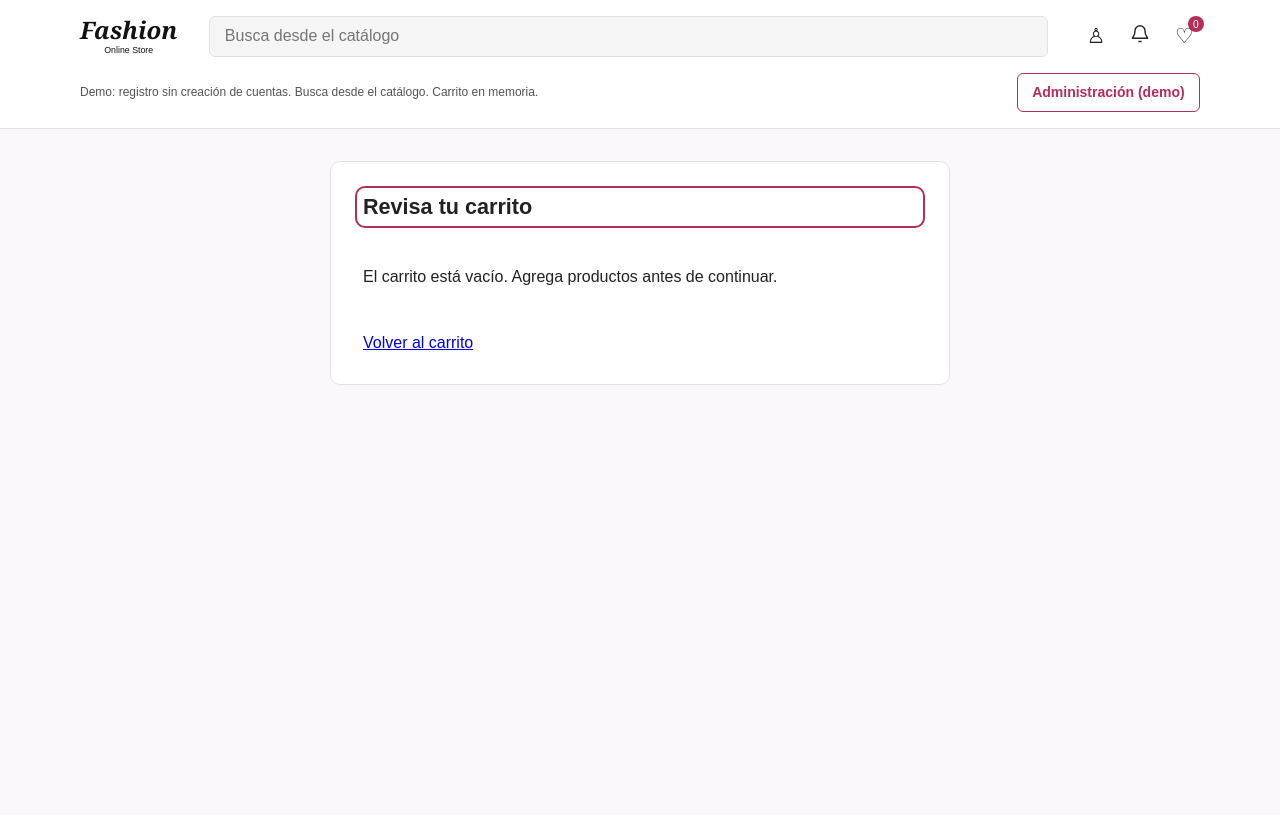
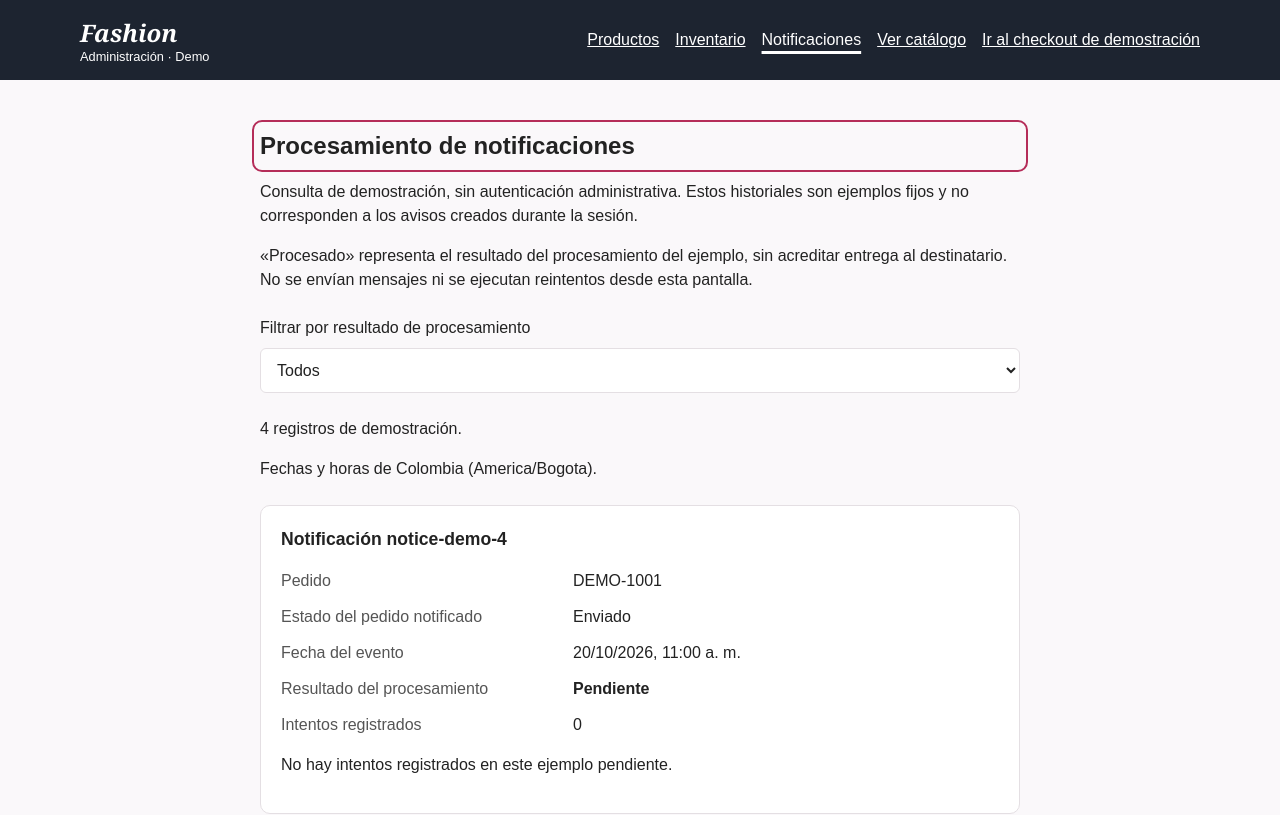
Before and after one commit to Thiago508/ProyectoIngSoftII-Front, a React (Vite) app: page /admin/notifications in a window 1280 px wide. Before the commit this address led to /checkout. Shown: the top 815 px of the page. Built offline with nearby package versions, Linux system fonts and the light colour scheme.

Commit message:
feat(notifications): add admin processing history preview

```diff
--- a/src/App.tsx
+++ b/src/App.tsx
@@ -21,6 +21,8 @@ import { OrderDetailPage } from "./features/orders/OrderDetailPage";
 import type { CheckoutData, DemoOrder } from "./features/checkout/types/checkout.types";
 
 import { createDemoInventorySession } from "./features/inventory/demo/inventorySession";
+
+import { NotificationProcessingPage } from "./features/notifications/NotificationProcessingPage";
 
 function emptyCheckoutData(): CheckoutData {
   return { fullName: "", email: "", phone: "", address: "", city: "", department: "" };
@@ -68,6 +70,7 @@ function App() {
         <Route path="/" element={<Navigate to="/catalog" replace />} />
         <Route path="/catalog" element={<CatalogPage inventoryItems={inventory.items} products={products} cartCount={cartCount} onAddToCart={handleAddToCart} />} />
         <Route path="/catalog/:productId" element={<CatalogPage inventoryItems={inventory.items} products={products} cartCount={cartCount} onAddToCart={handleAddToCart} />} />
+        <Route path="/admin/notifications" element={<NotificationProcessingPage />} />
         <Route path="/admin/products" element={<ProductsPage products={products} onProductsChange={setProducts} />} />
         <Route path="/admin/inventory" element={<InventoryPage products={products} inventory={inventory} onInventoryChange={setInventory} />} />
         <Route path="/checkout/*" element={<CheckoutFlow inventoryItems={inventory.items} lines={cart} products={products} data={checkoutDraft} onDataChange={setCheckoutDraft} onDemoOrderCreated={handleDemoOrderCreated} />} />
--- /dev/null
+++ b/src/features/notifications/NotificationProcessingPage.tsx
@@ -0,0 +1,67 @@
+import { useEffect, useRef, useState } from 'react';
+import { AdminHeader } from '../../shared/components/AdminHeader/AdminHeader';
+import { notificationStatusLabels } from './notificationsDemo';
+import { notificationProcessingDemo, processingOutcomeLabels, type ProcessingOutcome } from './notificationProcessingDemo';
+import './NotificationsPage.css';
+
+const dateTime = new Intl.DateTimeFormat('es-CO', { dateStyle: 'medium', timeStyle: 'short', timeZone: 'America/Bogota' });
+type ProcessingFilter = 'all' | ProcessingOutcome;
+
+export function NotificationProcessingPage() {
+  const [filter, setFilter] = useState<ProcessingFilter>('all');
+  const headingRef = useRef<HTMLHeadingElement>(null);
+  const records = notificationProcessingDemo.filter((record) => filter === 'all' || record.outcome === filter);
+
+  useEffect(() => {
+    headingRef.current?.focus();
+    const previousTitle = document.title;
+    document.title = 'Procesamiento de notificaciones | Fashion Online Store';
+    return () => { document.title = previousTitle; };
+  }, []);
+
+  return <>
+    <a className="notification-processing__skip" href="#notification-processing-heading">Saltar al procesamiento de notificaciones</a>
+    <AdminHeader />
+    <main className="notifications-page">
+      <h1 id="notification-processing-heading" ref={headingRef} tabIndex={-1}>Procesamiento de notificaciones</h1>
+      <p>Consulta de demostración, sin autenticación administrativa. Estos historiales son ejemplos fijos y no corresponden a los avisos creados durante la sesión.</p>
+      <p>«Procesado» representa el resultado del procesamiento del ejemplo, sin acreditar entrega al destinatario. No se envían mensajes ni se ejecutan reintentos desde esta pantalla.</p>
+      <div className="notifications-page__scenario">
+        <label htmlFor="processing-filter">Filtrar por resultado de procesamiento</label>
+        <select id="processing-filter" value={filter} onChange={(event) => {
+          const next = event.currentTarget.value;
+          if (next === 'all' || next === 'pending' || next === 'processed' || next === 'failed') setFilter(next);
+        }}>
+          <option value="all">Todos</option>
+          <option value="pending">Pendiente</option>
+          <option value="processed">Procesado</option>
+          <option value="failed">Fallido</option>
+        </select>
+      </div>
+      <p role="status" aria-atomic="true">{records.length} {records.length === 1 ? 'registro de demostración' : 'registros de demostración'}.</p>
+      <p>Fechas y horas de Colombia (America/Bogota).</p>
+      <ul className="notifications-page__list" aria-label="Resultados de procesamiento de demostración">
+        {records.map(({ notification, outcome, attempts }) => <li key={notification.id}>
+          <h2>Notificación {notification.id}</h2>
+          <dl>
+            <div><dt>Pedido</dt><dd>{notification.orderId}</dd></div>
+            <div><dt>Estado del pedido notificado</dt><dd>{notificationStatusLabels[notification.status]}</dd></div>
+            <div><dt>Fecha del evento</dt><dd><time dateTime={notification.occurredAt}>{dateTime.format(new Date(notification.occurredAt))}</time></dd></div>
+            <div><dt>Resultado del procesamiento</dt><dd><strong>{processingOutcomeLabels[outcome]}</strong></dd></div>
+            <div><dt>Intentos registrados</dt><dd>{attempts.length}</dd></div>
+          </dl>
+          {attempts.length ? <details className="notification-processing__history">
+            <summary>Ver intentos de {notification.id}</summary>
+            <ol aria-label={`Intentos de ${notification.id}`}>
+              {attempts.map((attempt) => <li key={attempt.number}>
+                <h3>Intento {attempt.number}: {processingOutcomeLabels[attempt.outcome]}</h3>
+                <p><time dateTime={attempt.occurredAt}>{dateTime.format(new Date(attempt.occurredAt))}</time></p>
+                <p>{attempt.detail}</p>
+              </li>)}
+            </ol>
+          </details> : <p>No hay intentos registrados en este ejemplo pendiente.</p>}
+        </li>)}
+      </ul>
+    </main>
+  </>;
+}
--- a/src/features/notifications/NotificationsPage.css
+++ b/src/features/notifications/NotificationsPage.css
@@ -50,3 +50,14 @@
 @media (max-width: 480px) {
   .notifications-page dl > div { grid-template-columns: minmax(0, 1fr); gap: 0.125rem; }
 }
+
+
+.notification-processing__history { margin-top: 1rem; }
+.notification-processing__history summary { cursor: pointer; color: var(--color-primary); }
+.notification-processing__history summary:focus-visible { outline: 3px solid var(--color-primary); outline-offset: 3px; }
+.notification-processing__history ol { padding-left: 1.25rem; }
+.notification-processing__history li { padding-block: 0.75rem; border-bottom: 1px solid var(--color-border); }
+.notification-processing__history h3 { margin: 0; font-size: 1rem; }
+.notification-processing__history p { margin-block: 0.5rem; }
+.notification-processing__skip { position: absolute; top: -100px; left: 1rem; padding: 0.75rem; background: var(--color-primary); color: var(--color-surface); z-index: 10; }
+.notification-processing__skip:focus { top: 0.5rem; }
--- /dev/null
+++ b/src/features/notifications/notificationProcessingDemo.ts
@@ -0,0 +1,35 @@
+import { notificationsDemo, type DemoNotification } from './notificationsDemo';
+
+export type ProcessingOutcome = 'pending' | 'processed' | 'failed';
+export interface DemoProcessingAttempt {
+  number: number;
+  occurredAt: string;
+  outcome: 'processed' | 'failed';
+  detail: string;
+}
+export interface DemoNotificationProcessing {
+  notification: DemoNotification;
+  outcome: ProcessingOutcome;
+  attempts: readonly DemoProcessingAttempt[];
+}
+
+export const processingOutcomeLabels: Record<ProcessingOutcome, string> = {
+  pending: 'Pendiente', processed: 'Procesado', failed: 'Fallido',
+};
+
+// Historial ilustrativo: no registra envíos ni ejecuta un servicio de notificaciones.
+// Cada entrada representa un aviso lógico, aunque contenga varios intentos.
+export const notificationProcessingDemo: readonly DemoNotificationProcessing[] = [
+  { notification: notificationsDemo[0], outcome: 'pending', attempts: [] },
+  { notification: notificationsDemo[1], outcome: 'failed', attempts: [
+    { number: 1, occurredAt: '2026-10-20T10:01:00-05:00', outcome: 'failed', detail: 'No se pudo completar este intento de demostración.' },
+    { number: 2, occurredAt: '2026-10-20T10:05:00-05:00', outcome: 'failed', detail: 'El segundo intento de demostración tampoco se completó.' },
+  ] },
+  { notification: notificationsDemo[2], outcome: 'processed', attempts: [
+    { number: 1, occurredAt: '2026-10-19T10:01:00-05:00', outcome: 'failed', detail: 'No se pudo completar este intento de demostración.' },
+    { number: 2, occurredAt: '2026-10-19T10:05:00-05:00', outcome: 'processed', detail: 'Procesamiento completado en este ejemplo.' },
+  ] },
+  { notification: notificationsDemo[3], outcome: 'processed', attempts: [
+    { number: 1, occurredAt: '2026-10-19T09:01:00-05:00', outcome: 'processed', detail: 'Procesamiento completado en este ejemplo.' },
+  ] },
+];
--- a/src/shared/components/AdminHeader/AdminHeader.tsx
+++ b/src/shared/components/AdminHeader/AdminHeader.tsx
@@ -8,6 +8,7 @@ export function AdminHeader() {
       <nav aria-label="Administración de demostración">
         <NavLink to="/admin/products">Productos</NavLink>
         <NavLink to="/admin/inventory">Inventario</NavLink>
+        <NavLink to="/admin/notifications">Notificaciones</NavLink>
         <Link to="/catalog">Ver catálogo</Link>
         <Link to="/checkout">Ir al checkout de demostración</Link>
       </nav>
```
Also changed, not shown: 3 other files (tests, documents, lock files or other folders).
